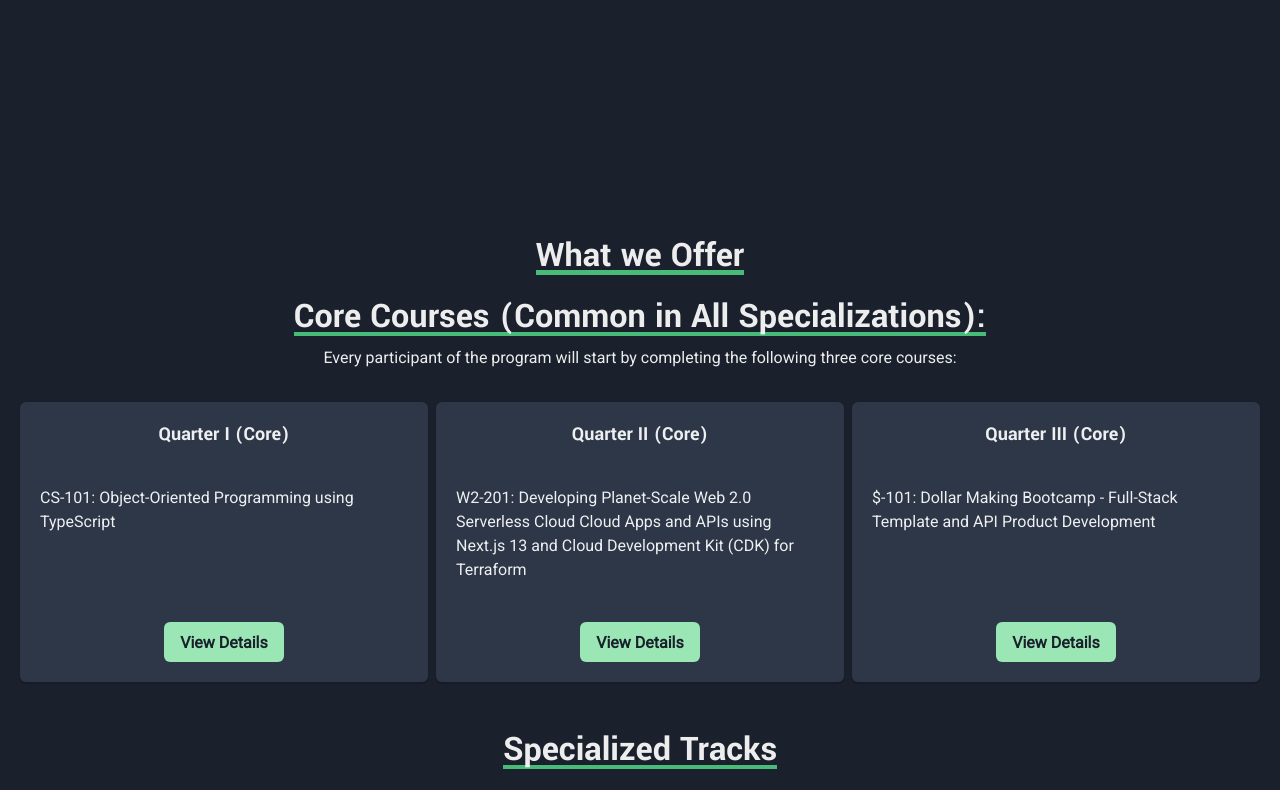
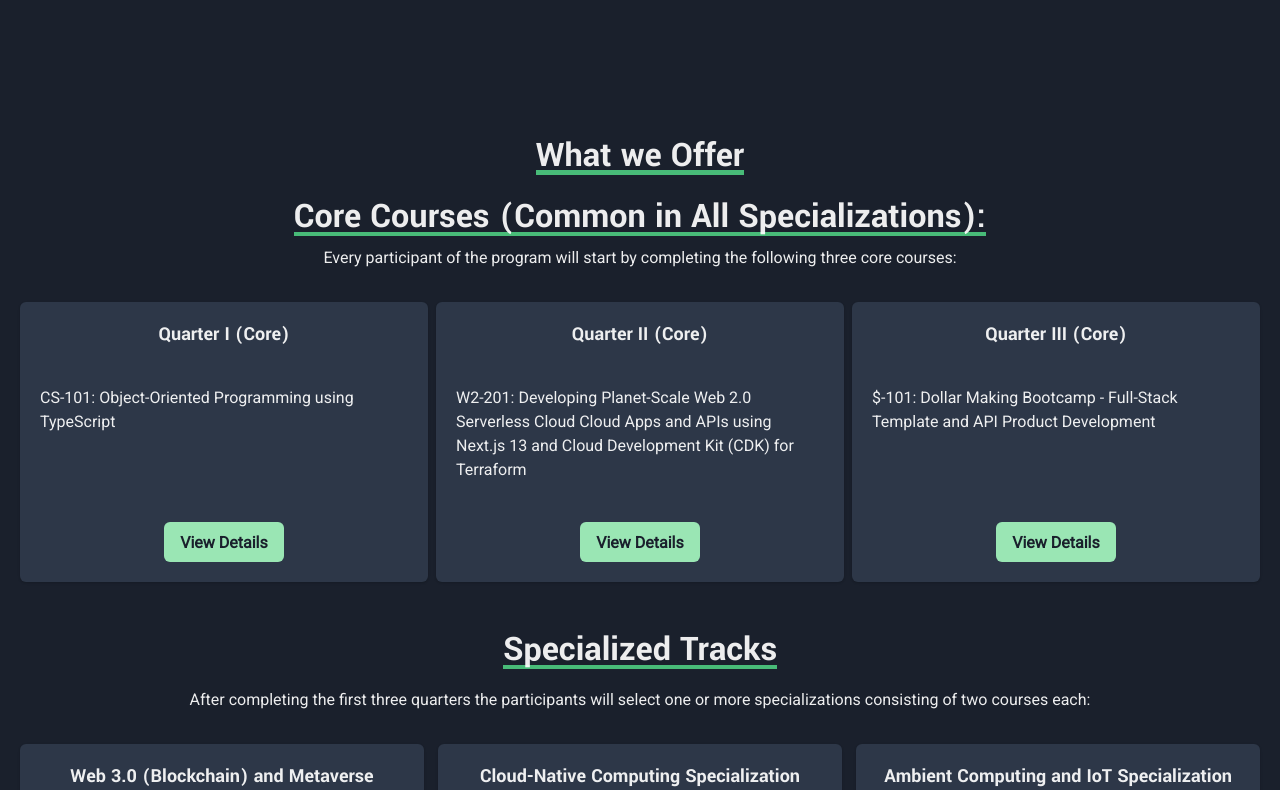
Before and after one commit to jawwad-ali/panaverse, a Next.js app: page / in a window 1280 px wide. Shown: the part 680-1470 px from the top of the page. Built offline with nearby package versions, Linux system fonts and the light colour scheme.

Commit message:
fixed margins in offer section

```diff
--- a/app/components/Offer.tsx
+++ b/app/components/Offer.tsx
@@ -21,7 +21,7 @@ const Offer = () => {
     <Box
       id="courses"
       as="div"
-      mt={{ base: "160px", md: "50px", lg: "100px" }}
+      mt={{ base: "150px", md: "0px" }}
       mb="50px"
       position="relative"
       maxW={"100%"}
```
